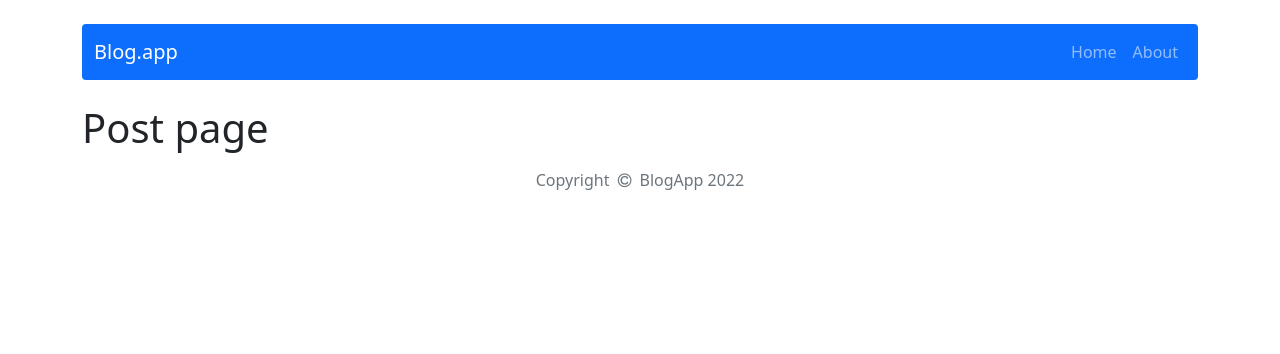
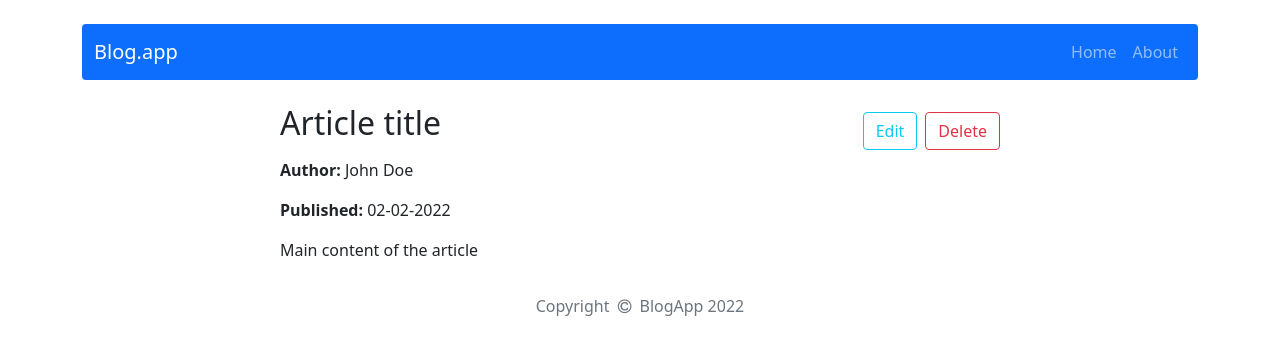
Before and after one commit to Kyuba3/react-blog-app, a React (Create React App) app: page /post/1 in a window 1280 px wide. Shown: the top 354 px of the page. Built offline with nearby package versions, Linux system fonts and the light colour scheme.

Commit message:
Add deleting post

```diff
--- /dev/null
+++ b/src/components/features/Render/DeletePost.js
@@ -0,0 +1,30 @@
+import { Modal } from "react-bootstrap";
+import Button from "react-bootstrap/Button";
+
+const DeletePost = (props) => {
+
+    return(
+        <Modal
+          show={props.show}
+          onHide={props.closeModal}
+          backdrop="static"
+          keyboard={false}
+        >
+          <Modal.Header closeButton>
+            <Modal.Title>Are you sure?</Modal.Title>
+          </Modal.Header>
+          <Modal.Body>
+            This operation will completly remove this post from the app.
+            Are you sure you want to do that?
+          </Modal.Body>
+          <Modal.Footer>
+            <Button variant="secondary" onClick={props.closeModal}>
+                Cancel
+            </Button>
+            <Button variant="danger" onClick={props.deletePost}>Remove</Button>
+          </Modal.Footer>
+        </Modal>
+    );
+};
+
+export default DeletePost;
--- a/src/components/features/Render/Render.js
+++ b/src/components/features/Render/Render.js
@@ -11,7 +11,7 @@ const Render = () => {
         <Container>
           <Row className="d-flex justify-content-between col-12">
             {posts.map(post => (
-                <Card className="mb-4 col-md-4 px-3 py-3">
+                <Card className="mb-4 px-3 py-3 col-4">
                     <Card.Title>{post.title}</Card.Title>
                     <Card.Text><b>Author: </b>{post.author}</Card.Text>
                     <Card.Text><b>Published: </b>{post.publishedDate}</Card.Text>
--- a/src/components/pages/Post/Post.js
+++ b/src/components/pages/Post/Post.js
@@ -1,10 +1,62 @@
+import { getPostById } from "../../../redux/postsRedux";
+import { useDispatch, useSelector } from "react-redux";
+import { Button, Col, Container, Row,} from "react-bootstrap";
+import { NavLink, useParams } from "react-router-dom";
+import { Navigate } from "react-router-dom";
+import { deletePost } from "../../../redux/postsRedux";
+import { useState } from "react";
+import DeletePost from "../../features/Render/DeletePost";
 
 const Post = () => {
+
+  const { id } = useParams();
+  const postData = useSelector(state => getPostById(state, id));
+  const dispatch = useDispatch();
+  const [modal, setModal] = useState(false);
+
+  const openModal = () => setModal(true);
+  const closeModal = () => setModal(false);
+
+  const deleteCard = (e) => {
+    e.preventDefault();
+    dispatch(deletePost(postData.id));
+    setModal(false);
+  }
+
+  if (modal) {
+    return <DeletePost show={modal} closeModal={closeModal} deletePost={deleteCard}></DeletePost>
+  }
+
+
+  if (!postData) {
     return (
-        <>
-          <h1>Post page</h1>
-        </>
+      <Navigate to="/" />
     );
+  };
+
+
+  return (
+    <Container>
+      <Row className="d-flex justify-content-center">
+        <Col className="d-flex justify-content-between col-md-8">
+          <h2>{postData.title}</h2>
+          <div>
+            <NavLink key={postData.id} to={"/post/edit/" + postData.id}>
+              <Button variant="outline-info" className="m-2">Edit</Button>
+            </NavLink>
+            <Button variant="outline-danger" onClick={openModal}>Delete</Button>
+          </div>
+        </Col>
+      </Row>
+      <Row className="justify-content-around">
+        <Col className="col-md-8">
+          <p><b>Author: </b>{postData.author}</p>
+          <p><b>Published: </b>{postData.publishedDate}</p>
+          <p>{postData.content}</p>
+        </Col>
+      </Row>
+    </Container>
+  );
 };
 
 export default Post;
--- a/src/redux/postsRedux.js
+++ b/src/redux/postsRedux.js
@@ -1,13 +1,22 @@
 //selectors
 export const getAllPosts = ({ posts }) => posts;
+export const getPostById = ({ posts }, id) => posts.find(post => post.id === id)
 //actions
 const createActionName = actionName => `app/posts/${actionName}`;
 const ADD_POST = createActionName('ADD_POST');
+const DELETE_POST = createActionName('DELETE_POST');
 //actions creators
+export const deletePost = payload => ({type: DELETE_POST, payload});
+export const addPost = payload => ({type: ADD_POST, payload});
+
 const postsReducer = (statePart = [], action) => {
     switch(action.type) {
       case ADD_POST:
-        return [...statePart];
+        return [...statePart, {...action.payload}];
+
+      case DELETE_POST:
+        return statePart.filter((post) => post.id !== action.payload);
+
       default:
         return statePart;
     };
```
Also changed, not shown: src/components/pages/Post/OnePost.js (added).
